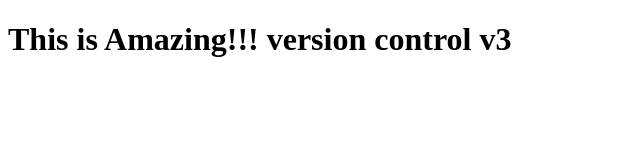
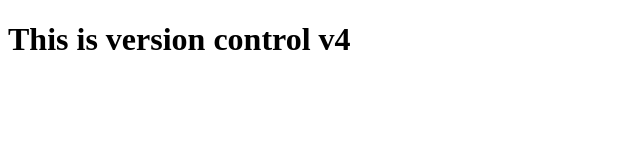
Before and after one commit to Nisha10-18/myr, a plain HTML site: page index.html in a window 1280 px wide. Shown: the whole page, without its empty margins (0-640 px from the left). Drawn offline with Linux system fonts and the light colour scheme.

Commit message:
Added Design for website

```diff
--- a/index.html
+++ b/index.html
@@ -3,10 +3,11 @@
 <head>
     <meta charset="UTF-8">
     <meta name="viewport" content="width=device-width, initial-scale=1.0">
+    <link rel="stylesheet" href="style.css">
     <title>Document</title>
 </head>
 <body>
-    <h1>This is Amazing!!! version control v3</h1>
-
+    <h1>This is version control v4
+    </h1>
 </body>
 </html>
```
Also changed, not shown: style.css (added).
